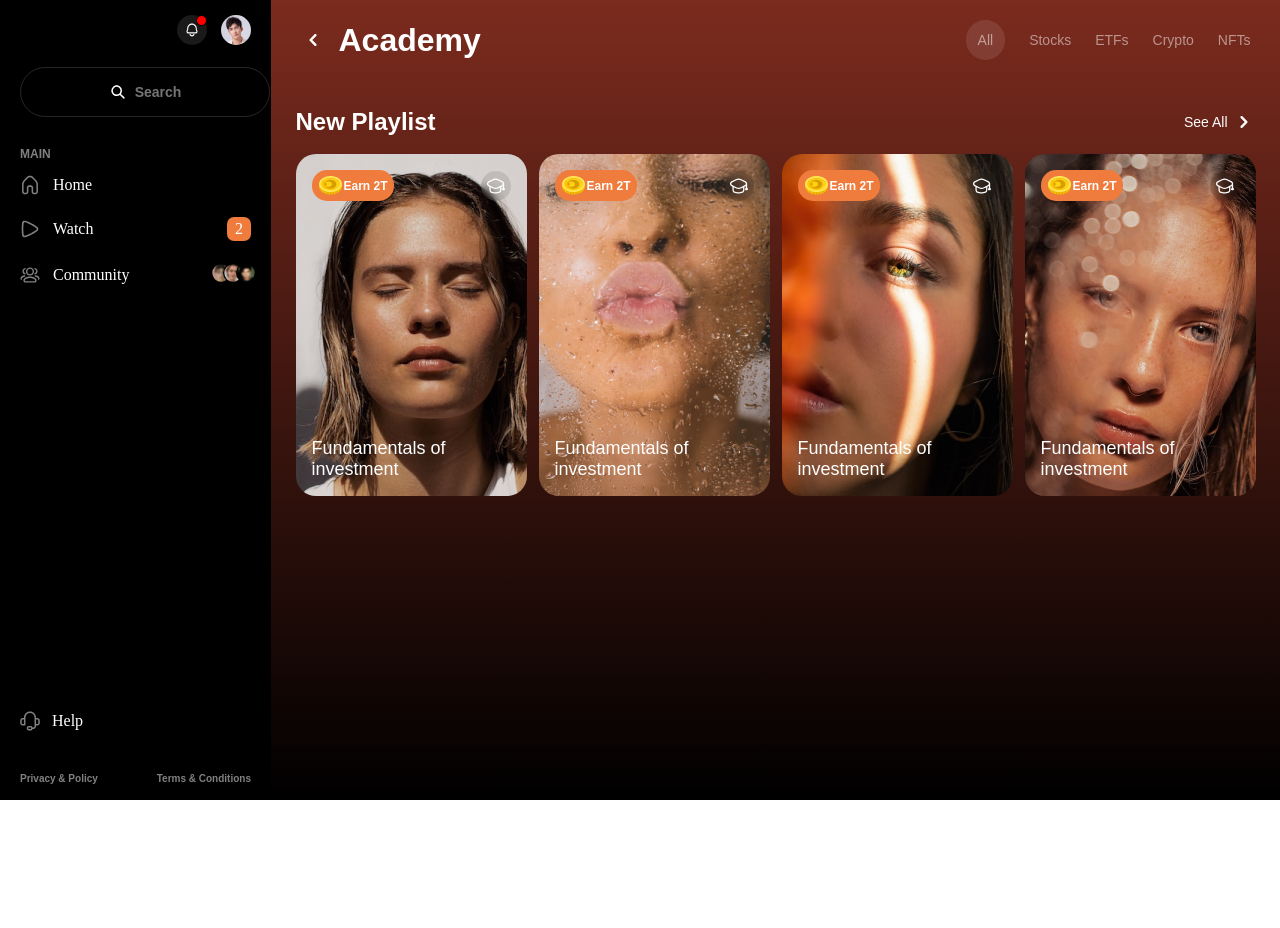
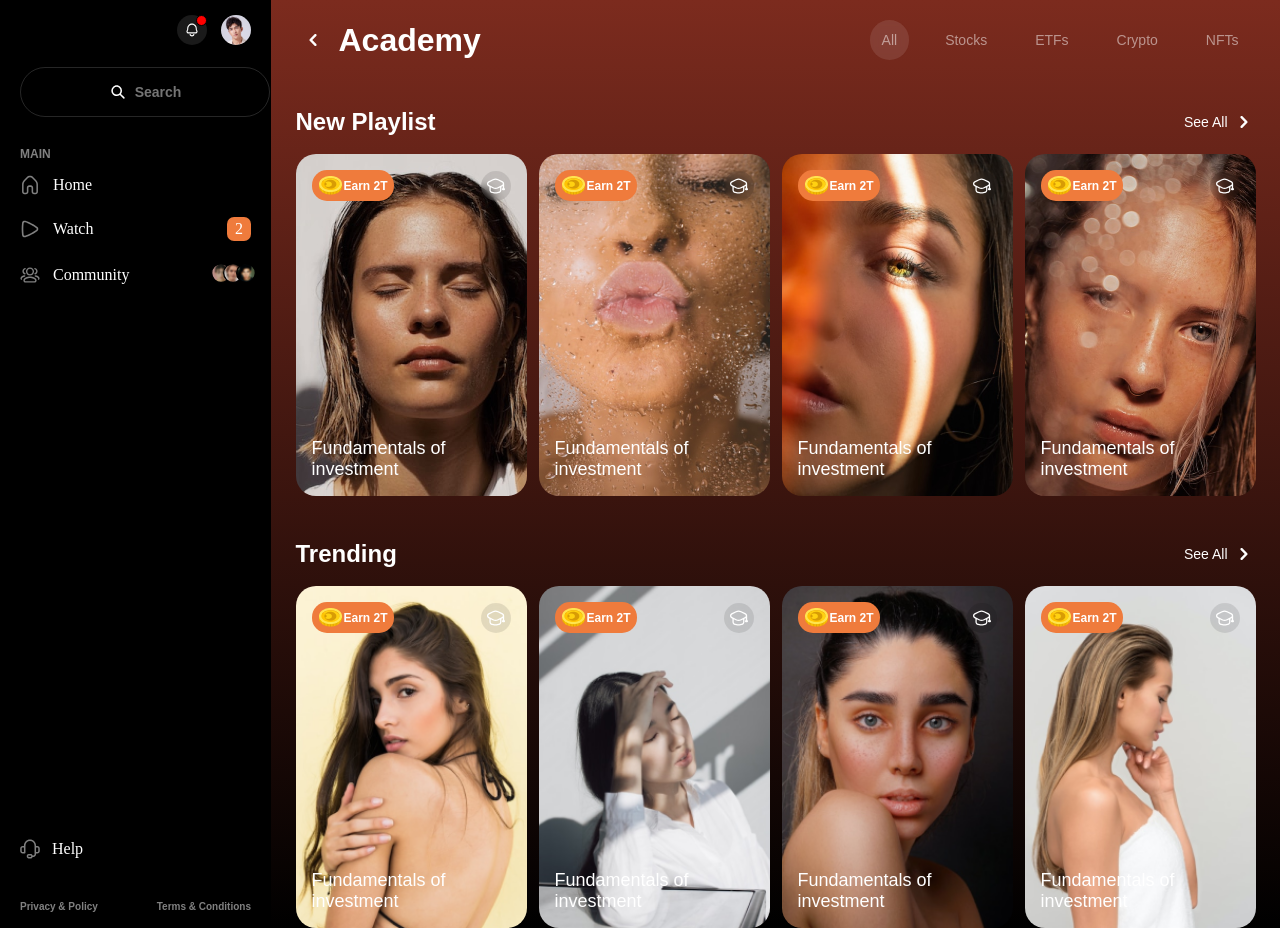
Before and after one commit to FlameFront-end/geexarts-test, a React (Vite) app: page / in a window 1280 px wide. Before the commit the page ends 800 px from the top, so only its background shows below. Built offline with nearby package versions, Linux system fonts and the light colour scheme.

Commit message:
add: hover effect

```diff
--- a/src/App.jsx
+++ b/src/App.jsx
@@ -35,13 +35,14 @@ const App = () => {
 
 	return (
 		<div className='app'>
-			<Sidebar />
 			<BrowserRouter>
+				<Sidebar />
 				<Routes>
 					<Route
 						path='/'
 						element={<Gallery newPlaylist={newPlaylist} trending={trending} />}
 					/>
+					<Route path='/slider' element={<Slider allItems={allItems} />} />
 					<Route path='/slider/:id' element={<Slider allItems={allItems} />} />
 				</Routes>
 			</BrowserRouter>
--- a/src/components/Header/Header.module.scss
+++ b/src/components/Header/Header.module.scss
@@ -20,7 +20,7 @@
     font-weight: 700;
     font-size: 32px;
     font-family: "PT Root UI VF", sans-serif;
-    line-height: 32px; /* 100% */
+    line-height: 32px;
   }
 }
 
@@ -30,15 +30,20 @@
   align-items: center;
 
   button {
+    padding: 12px;
     color: rgb(255 255 255 / 50%);
     font-size: 14px;
     font-family: "PT Root UI VF", sans-serif;
+    border-radius: 22px;
+    transition: background 0.3s ease-in-out;
+
+    &:hover {
+      background: rgb(255 255 255 / 30%);
+    }
   }
 
   .active {
-    padding: 12px;
     background: rgb(255 255 255 / 10%);
-    border-radius: 22px;
     backdrop-filter: blur(4px);
   }
 }
--- a/src/components/Sidebar/Sidebar.jsx
+++ b/src/components/Sidebar/Sidebar.jsx
@@ -31,20 +31,20 @@ const Sidebar = () => {
 				<Input />
 				<div className={s.main}>
 					<div className={s.heading}>Main</div>
-					<a className={s.link} href=''>
+					<Link to='' className={s.link}>
 						<div className={s.left}>
 							<img src={home} alt='Home' />
 							Home
 						</div>
-					</a>
-					<a className={s.link} href=''>
+					</Link>
+					<Link to='' className={s.link}>
 						<div className={s.left}>
 							<img src={play} alt='Play' />
 							Watch
 						</div>
 						<div className={s.num}>2</div>
-					</a>
-					<a className={s.link} href=''>
+					</Link>
+					<Link to='' className={s.link}>
 						<div className={s.left}>
 							<img src={community} alt='Community' />
 							Community
@@ -62,7 +62,7 @@ const Sidebar = () => {
 								style={{ position: 'absolute', top: 0, left: 25, zIndex: 20 }}
 							/>
 						</div>
-					</a>
+					</Link>
 				</div>
 			</div>
 			<div className={s.bottom}>
--- a/src/components/Sidebar/Sidebar.module.scss
+++ b/src/components/Sidebar/Sidebar.module.scss
@@ -4,7 +4,6 @@
   flex-direction: column;
   justify-content: space-between;
   width: 271px;
-  height: 100vh;
   padding: 15px 20px;
   color: #fff;
   background-color: #000;
@@ -55,11 +54,54 @@
     text-transform: uppercase;
   }
 
-  a {
+  .avatars {
+    position: relative;
+    margin-right: 20px;
+  }
+}
+
+.bottom {
+  .help {
+    display: flex;
+    gap: 12px;
+    align-items: center;
+    padding-bottom: 42px;
+  }
+
+  .footer {
+    display: flex;
+    justify-content: space-between;
+    color: rgb(255 255 255 / 50%);
+    font-weight: 700;
+    font-size: 10px;
+    font-family: "PT Root UI VF", sans-serif;
+    line-height: 12px;
+  }
+}
+
+.link {
+  position: relative;
   display: flex;
   justify-content: space-between;
   margin-bottom: 10px;
   padding-bottom: 12px;
+
+  &::before {
+    position: absolute;
+    bottom: 1px;
+    left: 0;
+    width: 0;
+    height: 1px;
+    background-color: rgb(255 255 255 / 50%);
+    transition: width 0.3s ease-in-out;
+    content: "";
+  }
+
+  &:hover {
+    &::before {
+      width: 100%;
+    }
+  }
 
   .left {
     display: flex;
@@ -87,30 +129,3 @@
     height: 20px;
   }
 }
-
-  .avatars {
-    position: relative;
-    margin-right: 20px;
-  }
-}
-
-.bottom {
-  .help {
-    display: flex;
-    gap: 12px;
-    align-items: center;
-    padding-bottom: 42px;
-  }
-
-  .footer {
-    display: flex;
-    justify-content: space-between;
-    color: rgb(255 255 255 / 50%);
-    font-weight: 700;
-    font-size: 10px;
-
-    /* Button/Button */
-    font-family: "PT Root UI VF", sans-serif;
-    line-height: 12px;
-  }
-}
--- a/src/index.scss
+++ b/src/index.scss
@@ -23,12 +23,5 @@ li {
 .app {
   position: relative;
   display: flex;
-  width: 100vw;
-  height: 100vh;
+  min-height: 100vh;
 }
-
-.slider {
-  width: 100%;
-  height: 100vh;
-  background: linear-gradient(182deg, #ef7e3c 3.76%, #f5b048 60.76%, #f7c64d 85.52%);
-}
--- a/src/pages/Gallery/Gallery.jsx
+++ b/src/pages/Gallery/Gallery.jsx
@@ -7,18 +7,18 @@ import { education } from '../../assets/index.js'
 
 import s from './Gallery.module.scss'
 
-const Gallery = ({ newPlaylist }) => {
+const Gallery = ({ newPlaylist, trending }) => {
 	return (
 		<div className={s.gallery}>
 			<Header isHome />
 			<div className={s.wrapper}>
-				<div className={s.new}>
+				<div>
 					<div className={s.top}>
 						<h2 className={s.heading}>New Playlist</h2>
-						<div className={s.all}>
+						<Link to='/slider' className={s.all}>
 							See All
 							<img className={s.arrow} src={arrow} alt='arrow' />
-						</div>
+						</Link>
 					</div>
 					<div className={s.card_wrapper}>
 						{newPlaylist.map(item => (
@@ -26,7 +26,47 @@ const Gallery = ({ newPlaylist }) => {
 								<div
 									className={s.card}
 									style={{
-										backgroundImage: `url(${item.img})`
+										backgroundImage: `url(${item.img})`,
+										backgroundRepeat: 'no-repeat',
+										backgroundPosition: 'center',
+										backgroundSize: 'cover'
+									}}
+								>
+									<div className={s.content}>
+										<div className={s.card_top}>
+											<div className={s.left}>
+												<img src={coins} alt='coins' />
+												Earn 2T
+											</div>
+											<div className={s.right}>
+												<img src={education} alt='education' />
+											</div>
+										</div>
+										<div className={s.card_bottom}>{item.title}</div>
+									</div>
+								</div>
+							</Link>
+						))}
+					</div>
+				</div>
+				<div className={s.trending}>
+					<div className={s.top}>
+						<h2 className={s.heading}>Trending</h2>
+						<Link to='/slider' className={s.all}>
+							See All
+							<img className={s.arrow} src={arrow} alt='arrow' />
+						</Link>
+					</div>
+					<div className={s.card_wrapper}>
+						{trending.map(item => (
+							<Link to={`/slider/${item.id}`} key={item.id}>
+								<div
+									className={s.card}
+									style={{
+										backgroundImage: `url(${item.img})`,
+										backgroundRepeat: 'no-repeat',
+										backgroundPosition: 'center',
+										backgroundSize: 'cover'
 									}}
 								>
 									<div className={s.content}>
--- a/src/pages/Gallery/Gallery.module.scss
+++ b/src/pages/Gallery/Gallery.module.scss
@@ -40,6 +40,7 @@
 
 .card_wrapper {
   display: flex;
+  flex-wrap: wrap;
   gap: 12px;
   justify-content: space-between;
   margin-top: 20px;
@@ -92,8 +93,10 @@
 
   .card_bottom {
     font-size: 18px;
-
-    /* Body/L/B */
     font-family: " PT Root UI VF", sans-serif;
   }
 }
+
+.trending {
+  margin-top: 46px;
+}
--- a/src/pages/Slider/Slider.scss
+++ b/src/pages/Slider/Slider.scss
@@ -1,3 +1,9 @@
+.slider {
+  width: 100%;
+  height: 100vh;
+  background: linear-gradient(182deg, #ef7e3c 3.76%, #f5b048 60.76%, #f7c64d 85.52%);
+}
+
 .swiper-slide {
   border-radius: 20px;
   transition: all 0.3s ease-in-out;
```
Lines whose indentation alone changed are shown as unchanged.
